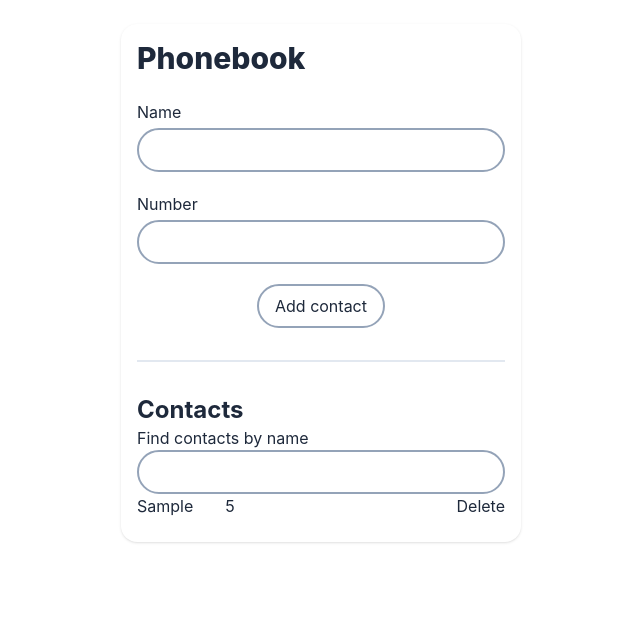
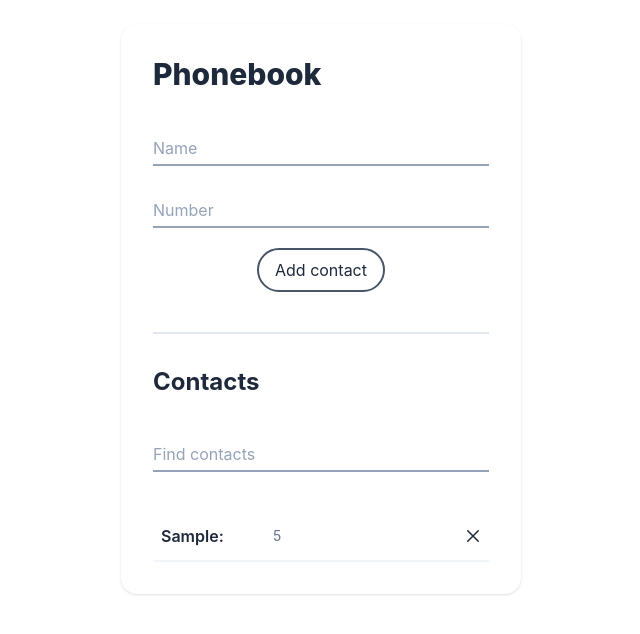
Before and after one commit to yarqui/goit-react-woolf-hw-06-phonebook, a React (Vite) app: page / in a window 1280 px wide. Both pictures are taken after typing "Sample", "5" into the empty fields and a click on the button "Add contact". Shown: the top 634 px of the page, without its empty margins (319-959 px from the left). Built offline with nearby package versions, Linux system fonts and the light colour scheme.

Commit message:
edit styles

```diff
--- a/package.json
+++ b/package.json
@@ -10,11 +10,12 @@
     "preview": "vite preview"
   },
   "dependencies": {
+    "@reduxjs/toolkit": "^2.2.3",
     "notiflix": "^3.2.7",
     "react": "^18.2.0",
     "react-dom": "^18.2.0",
-    "redux": "^5.0.1",
-    "redux-toolkit": "^1.1.2"
+    "react-icons": "^5.1.0",
+    "react-redux": "^9.1.1"
   },
   "devDependencies": {
     "@types/react": "^18.2.66",
--- a/src/App.jsx
+++ b/src/App.jsx
@@ -76,12 +76,12 @@ const App = () => {
   return (
     <div className="container ">
       <Section>
-        <Heading level={1} className="mb-6 text-3xl font-extrabold">
+        <Heading level={1} className="mb-8 text-3xl font-extrabold">
           {Titles.PHONEBOOK}
         </Heading>
         <ContactForm addContact={addContact} />
 
-        <Heading level={2} className="text-2xl font-bold pt-8">
+        <Heading level={2} className="mb-8 pt-8 text-2xl font-bold">
           {Titles.CONTACTS}
         </Heading>
         <Filter filterContacts={filterContacts} />
--- a/src/common/components/Button/Button.jsx
+++ b/src/common/components/Button/Button.jsx
@@ -1,16 +1,16 @@
 import PropTypes from "prop-types";
 
-const Button = ({ type, label, onClick, className = "" }) => {
+const Button = ({ type, children, onClick, className = "" }) => {
   return (
     <button type={type} onClick={onClick} className={className}>
-      {label}
+      {children}
     </button>
   );
 };
 
 Button.propTypes = {
   type: PropTypes.string.isRequired,
-  label: PropTypes.string.isRequired,
+  children: PropTypes.node,
   onClick: PropTypes.func,
   className: PropTypes.string,
 };
--- a/src/common/components/Section/Section.jsx
+++ b/src/common/components/Section/Section.jsx
@@ -2,7 +2,7 @@ import PropTypes from "prop-types";
 
 const Section = ({ children }) => {
   return (
-    <section className="flex flex-col rounded-2xl bg-white p-4 shadow">
+    <section className="flex flex-col rounded-2xl bg-white p-8 shadow">
       {children}
     </section>
   );
--- a/src/components/ContactForm/ContactForm.jsx
+++ b/src/components/ContactForm/ContactForm.jsx
@@ -39,9 +39,9 @@ const ContactForm = ({ addContact }) => {
   return (
     <form
       onSubmit={handleSubmit}
-      className="flex flex-col gap-5 border-b-2 border-slate-200 pb-8"
+      className="flex flex-col gap-5 border-b-2 border-slate-200 pb-10"
     >
-      <div className="flex flex-col-reverse gap-1">
+      <div className="relative flex flex-col-reverse gap-1">
         <Input
           id="name"
           type="text"
@@ -51,26 +51,40 @@ const ContactForm = ({ addContact }) => {
           title="Name may contain only letters, apostrophe, dash and spaces. For example Adrian, Jacob Mercer, Charles de Batz de Castelmore d'Artagnan"
           onChange={handleInputChange}
           required
-          className="focus:peer"
+          className="peer placeholder-transparent"
+          placeholder="Name"
         />
-        <Label htmlFor="name" label="Name" />
+        <Label
+          htmlFor="name"
+          label="Name"
+          className="pointer-events-none absolute -top-3.5 left-0 text-sm font-semibold text-slate-600 transition-all hover:cursor-text peer-placeholder-shown:top-3 peer-placeholder-shown:text-base
+        peer-placeholder-shown:font-normal peer-placeholder-shown:text-slate-400 peer-focus:-top-3.5 peer-focus:text-sm peer-focus:font-semibold peer-focus:text-slate-600"
+        />
       </div>
 
-      <div className="flex flex-col-reverse gap-1">
+      <div className="relative flex flex-col gap-1">
         <Input
           id="number"
           type="number"
           name="number"
           value={userCredentials.number}
           title="May contain only numbers"
+          placeholder="Number"
           onChange={handleInputChange}
           required
-          className="focus:peer"
+          className="peer placeholder-transparent"
         />
-        <Label htmlFor="number" label="Number" />
+        <Label
+          htmlFor="number"
+          label="Number"
+          className="pointer-events-none absolute -top-3.5 left-0 text-sm font-semibold text-slate-600 transition-all hover:cursor-text peer-placeholder-shown:top-3 peer-placeholder-shown:text-base
+        peer-placeholder-shown:font-normal peer-placeholder-shown:text-slate-400 peer-focus:-top-3.5 peer-focus:text-sm peer-focus:font-semibold peer-focus:text-slate-600"
+        />
       </div>
 
-      <Button type="submit" label="Add contact" className="btn" />
+      <Button type="submit" className="btn-regular">
+        Add contact
+      </Button>
     </form>
   );
 };
--- a/src/components/ContactList/ContactList.jsx
+++ b/src/components/ContactList/ContactList.jsx
@@ -4,7 +4,7 @@ import ContactListItem from "../ContactListItem/ContactListItem";
 
 const ContactList = ({ contacts, deleteContact }) => {
   return (
-    <ul>
+    <ul className="flex flex-col">
       {contacts?.map(({ name, number, id }) => (
         <ContactListItem
           key={id}
--- a/src/components/ContactListItem/ContactListItem.jsx
+++ b/src/components/ContactListItem/ContactListItem.jsx
@@ -1,16 +1,25 @@
 import PropTypes from "prop-types";
+import { IoCloseOutline } from "react-icons/io5";
 
 import Button from "../../common/components/Button/Button";
 
-
 const ContactListItem = ({ id, name, number, deleteContact }) => {
   return (
-    <li className="mb-2 flex flex-wrap items-center justify-between">
-      <div className="flex flex-wrap gap-8">
-        <span>{name}</span>
-        <span>{number}</span>
+    <li className="flex items-center justify-between border-b-2 border-slate-100 py-2 ps-2 transition-colors hover:bg-slate-50">
+      <div className="flex max-w-full flex-wrap items-center gap-8">
+        <span className=" min-w-20 hyphens-auto text-base font-semibold">
+          {name}:
+        </span>
+        <span className="break-all text-sm text-slate-500 ">{number}</span>
       </div>
-      <Button type="button" label="Delete" onClick={() => deleteContact(id)} />
+
+      <Button
+        type="button"
+        onClick={() => deleteContact(id)}
+        className="btn-close"
+      >
+        <IoCloseOutline className="h-6 w-6" />
+      </Button>
     </li>
   );
 };
--- a/src/components/Filter/Filter.jsx
+++ b/src/components/Filter/Filter.jsx
@@ -4,16 +4,22 @@ import Input from "../Input/Input";
 
 const Filter = ({ filterContacts }) => {
   return (
-    <div className="flex flex-col-reverse">
+    <div className="relative mb-10 flex flex-col-reverse gap-1">
       <Input
         type="text"
         name="filter"
         title="Filter"
         onChange={(e) => filterContacts(e.target.value)}
         required
-        className="focus:peer"
+        className="peer placeholder-transparent"
+        placeholder="Find contacts"
       />
-      <Label htmlFor="filter" label="Find contacts by name" />
+      <Label
+        htmlFor="filter"
+        label="Find contacts"
+        className="pointer-events-none absolute -top-3.5 left-0 text-sm font-semibold text-slate-600 transition-all hover:cursor-text peer-placeholder-shown:top-3 peer-placeholder-shown:text-base
+        peer-placeholder-shown:font-normal peer-placeholder-shown:text-slate-400 peer-focus:-top-3.5 peer-focus:text-sm peer-focus:font-semibold peer-focus:text-slate-600"
+      />
     </div>
   );
 };
--- a/src/components/Input/Input.jsx
+++ b/src/components/Input/Input.jsx
@@ -8,6 +8,7 @@ const Input = ({
   onChange,
   pattern,
   title,
+  placeholder,
   required,
   className = "",
 }) => {
@@ -18,6 +19,7 @@ const Input = ({
       name={name}
       value={value}
       title={title}
+      placeholder={placeholder}
       pattern={pattern}
       onChange={onChange}
       required={required}
@@ -34,6 +36,7 @@ Input.propTypes = {
   onChange: PropTypes.func.isRequired,
   pattern: PropTypes.string,
   title: PropTypes.string,
+  placeholder: PropTypes.string,
   required: PropTypes.bool,
   className: PropTypes.string,
 };
--- a/src/index.css
+++ b/src/index.css
@@ -31,7 +31,7 @@ input[type="number"] {
   }
 
   input {
-    @apply rounded-full  border-2 border-slate-400 px-4 py-2 outline-none transition-colors focus:border-emerald-800;
+    @apply border-b-2 border-slate-400 py-2 outline-none transition-all focus:border-slate-600;
   }
 }
 
@@ -40,11 +40,11 @@ input[type="number"] {
     @apply mx-auto my-6 flex max-w-md flex-col justify-center gap-4 px-6;
   }
 
-  .btn {
-    @apply w-max self-center rounded-full border-2 border-slate-400 px-4 py-2 transition-colors duration-200 hover:border-slate-800 hover:bg-slate-800 hover:text-slate-50;
+  .btn-regular {
+    @apply w-max self-center rounded-full border-2 border-slate-600 px-4 py-2 transition-colors duration-200 hover:border-slate-800 hover:bg-slate-800 hover:text-slate-50;
   }
 
-  input:focus + label {
-    @apply font-semibold text-emerald-800;
+  .btn-close {
+    @apply p-1 hover:text-red-500;
   }
 }
```
Also changed, not shown: 1 other file (tests, documents, lock files or other folders).
